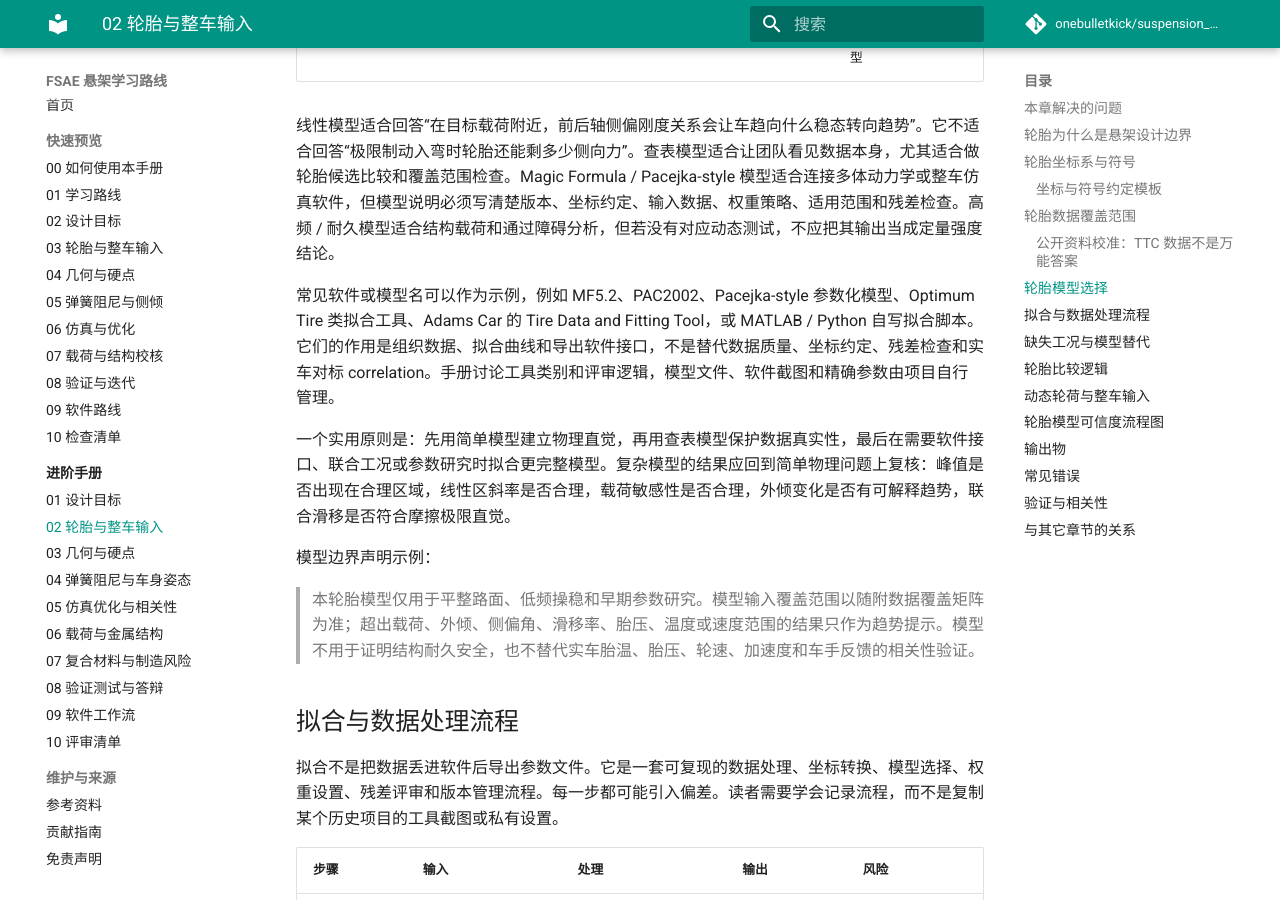
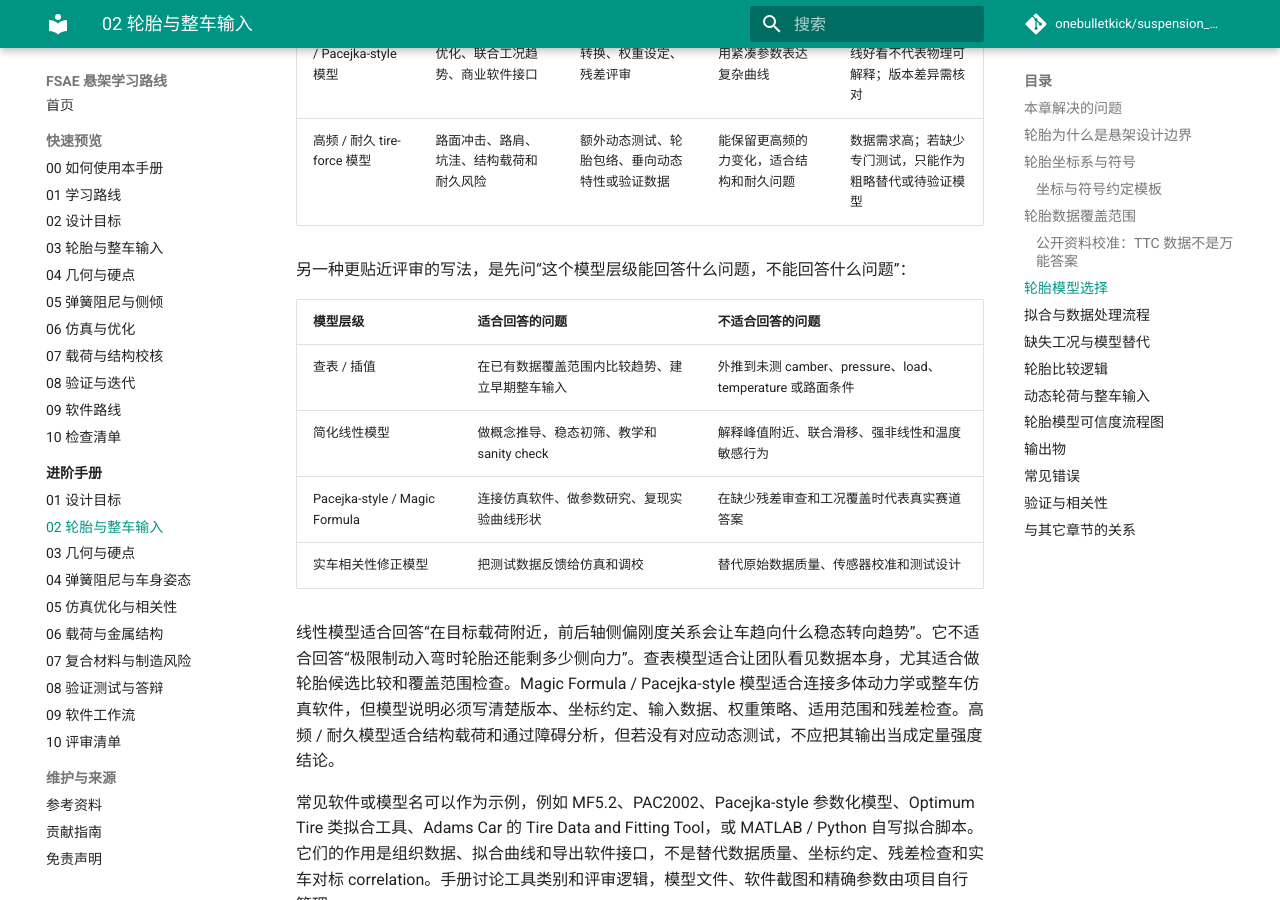
Before and after one commit to onebulletkick/suspension_opensource, an MkDocs documentation site: the page built from docs/advanced/02-tire-and-vehicle-inputs.md, in a window 1280 px wide and 900 px high, scrolled down 6203 px. Built offline with MkDocs 1.6.1 and Material for MkDocs 9.7.7, drawn with Linux system fonts in a browser that asks for light colours; a script that is not in the unit is left out; comment, search, counter and statistics services are not loaded; some of the changed text lies outside the part shown.

Commit message:
docs: internalize tire and geometry audit

```diff
--- a/docs/advanced/02-tire-and-vehicle-inputs.md
+++ b/docs/advanced/02-tire-and-vehicle-inputs.md
@@ -77,6 +77,8 @@ F_y ≈ C_α · α
 
 纵向滑移率 slip ratio 的风险更容易被忽略。不同软件可能把驱动和制动的正负方向、分母半径、零滑移参考点定义得不同。团队在导入模型前应做一个最小检查：在同一组 `κ` 输入下，确认 `F_x` 的方向和趋势是否符合预期；在 `κ = 0` 附近，确认模型是否表现为自由滚动或带有定义导致的偏置。若不能解释这个差异，不能把模型直接交给整车仿真使用。
 
+任何轮胎比较都必须先声明同一套符号和测试边界。侧向力 lateral force、回正力矩 aligning moment、侧偏角 slip angle、外倾角 camber angle、垂向载荷 normal load、胎压 pressure、温度 temperature 和测试路面 test surface 必须共享已声明的正负号、单位、坐标系和工况定义后，才能比较峰值、斜率、残差或整车响应。若某条曲线来自不同路面、胎压、温度窗口或坐标约定，它应先被标成“不可直接比较”，而不是被放进同一张排名表。
+
 载荷敏感性 load sensitivity 是轮胎设计输入中的核心概念。通常随着 `F_z` 增大，轮胎可产生的绝对力会增加，但单位垂向载荷对应的附着利用率可能下降。若项目定义 `F_z` 为压向地面的正垂向载荷，可以用框架量 `μ_y = |F_y| / F_z` 表示侧向附着利用率；若数据或软件把 `F_z` 记为负值，应使用 `μ_y = |F_y| / |F_z|`。其中 `μ_y` 无量纲。这个关系意味着同一轴发生左右载荷转移后，外侧轮增加的侧向能力往往不能完全补偿内侧轮损失的能力，所以轴总侧向力可能下降。这个趋势会直接影响侧倾刚度分配、轮距、质心高度和阻尼调校方向。
 
 ## 轮胎数据覆盖范围
@@ -131,6 +133,15 @@ F_y ≈ C_α · α
 | 查表模型 lookup table | 候选轮胎比较、数据可视化、参数扫掠、保留实测曲线形状 | 按 `F_z`、`α`、`κ`、`γ` 等组织的数据网格 | 直观，便于暴露数据缺口，较少依赖公式形式 | 插值边界要严格管理；外推只能作为风险提示 |
 | Magic Formula / Pacejka-style 模型 | 整车动力学仿真、优化、联合工况趋势、商业软件接口 | 多工况数据、坐标转换、权重设定、残差评审 | 软件支持广，能用紧凑参数表达复杂曲线 | 参数耦合强；拟合曲线好看不代表物理可解释；版本差异需核对 |
 | 高频 / 耐久 tire-force 模型 | 路面冲击、路肩、坑洼、结构载荷和耐久风险 | 额外动态测试、轮胎包络、垂向动态特性或验证数据 | 能保留更高频的力变化，适合结构和耐久问题 | 数据需求高；若缺少专门测试，只能作为粗略替代或待验证模型 |
+
+另一种更贴近评审的写法，是先问“这个模型层级能回答什么问题，不能回答什么问题”：
+
+| 模型层级 | 适合回答的问题 | 不适合回答的问题 |
+|---|---|---|
+| 查表 / 插值 | 在已有数据覆盖范围内比较趋势、建立早期整车输入 | 外推到未测 camber、pressure、load、temperature 或路面条件 |
+| 简化线性模型 | 做概念推导、稳态初筛、教学和 sanity check | 解释峰值附近、联合滑移、强非线性和温度敏感行为 |
+| Pacejka-style / Magic Formula | 连接仿真软件、做参数研究、复现实验曲线形状 | 在缺少残差审查和工况覆盖时代表真实赛道答案 |
+| 实车相关性修正模型 | 把测试数据反馈给仿真和调校 | 替代原始数据质量、传感器校准和测试设计 |
 
 线性模型适合回答“在目标载荷附近，前后轴侧偏刚度关系会让车趋向什么稳态转向趋势”。它不适合回答“极限制动入弯时轮胎还能剩多少侧向力”。查表模型适合让团队看见数据本身，尤其适合做轮胎候选比较和覆盖范围检查。Magic Formula / Pacejka-style 模型适合连接多体动力学或整车仿真软件，但模型说明必须写清楚版本、坐标约定、输入数据、权重策略、适用范围和残差检查。高频 / 耐久模型适合结构载荷和通过障碍分析，但若没有对应动态测试，不应把其输出当成定量强度结论。
 
@@ -284,7 +295,11 @@ flowchart TD
 7. 把 Magic Formula / Pacejka-style 参数文件当成真理，忘记它只是有限数据下的设计工具。
 8. 用静态角重判断轮胎工作区间，却没有检查制动、加速、转向、气动和阻尼造成的动态轮荷。
 9. 整车输入版本混乱：质量来自一个版本，轮距来自另一个版本，气动和制动边界又来自未确认假设。
-10. 把原始曲线、具体型号对比、私有测试值或可以反推历史车辆的组合信息写进学习文档。
+10. 混用左右轮、SAE / ISO-style 或软件内部 sign conventions，让 `F_y`、`M_z`、`α`、`γ` 在导入后方向相反。
+11. 把拟合系数当成轮胎物理常数，忽略它们依赖数据窗口、模型形式、权重和坐标定义。
+12. 忽略峰值力附近的 residual，只看线性区或全局平均误差，导致极限工况判断过度乐观。
+13. 把轮胎数据外推到未测的 camber、pressure、load、temperature 或路面条件，并直接写成赛道结论。
+14. 把原始曲线、具体型号对比、私有测试值或可以反推历史车辆的组合信息写进学习文档。
 
 ## 验证与相关性
 
```
Also changed, not shown: docs/03-tire-and-vehicle-inputs.md (+3 -0 lines), docs/04-geometry-and-hardpoints.md (+4 -0 lines), docs/advanced/03-geometry-and-hardpoints.md (+14 -0 lines).
